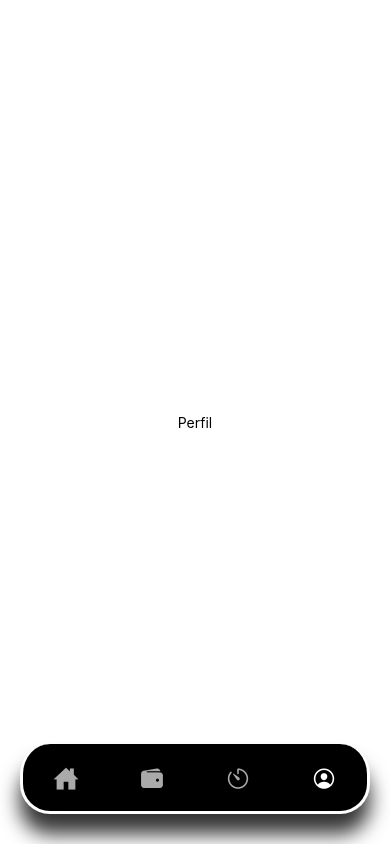
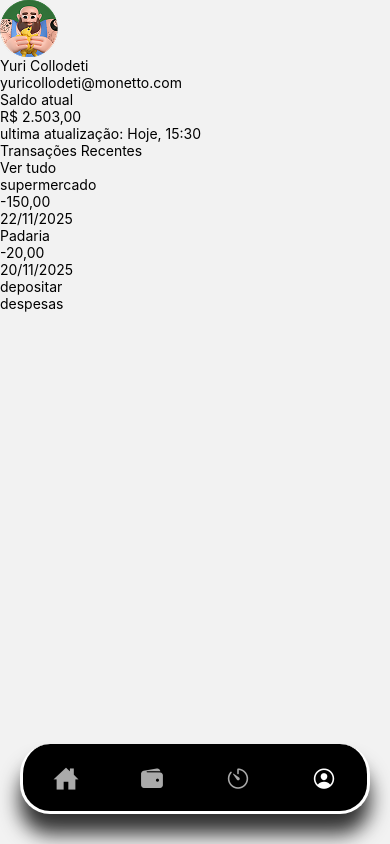
Before and after one commit to JoaoPedroDiasCoelho/TrabalhoFinalNative, a React Native app: screen /Profile in a window 390 px wide. Built offline with nearby package versions, Linux system fonts and the light colour scheme; no server answers.

Commit message:
refactor: mudanças na tela de perfil e ajusta rotas

```diff
--- a/src/routes/TabNavegation.tsx
+++ b/src/routes/TabNavegation.tsx
@@ -3,6 +3,7 @@ import { View, Text } from 'react-native';
 import { createBottomTabNavigator } from '@react-navigation/bottom-tabs';
 import { Ionicons } from '@expo/vector-icons';
 import HomeScreen from '../screens/HomeScreen';
+import ProfileScreen from '../screens/ProfileScreen';
 
 
 function WalletScreen() {
@@ -10,9 +11,6 @@ function WalletScreen() {
 }
 function HistoryScreen() {
   return <View style={{ flex: 1, backgroundColor: '#fff', justifyContent: 'center', alignItems: 'center' }}><Text>Histórico</Text></View>;
-}
-function ProfileScreen() {
-    return <View style={{ flex: 1, backgroundColor: '#fff', justifyContent: 'center', alignItems: 'center' }}><Text>Perfil</Text></View>;
 }
 
 const Tab = createBottomTabNavigator();
--- /dev/null
+++ b/src/screens/ProfileScreen.tsx
@@ -0,0 +1,67 @@
+import React from 'react';
+import { View, Text, Image, ScrollView, TouchableOpacity } from 'react-native';
+
+const usuario = {
+    nome: "Yuri Collodeti",
+    email: "yuricollodeti@monetto.com",
+    foto: require("../assets/avatar.png"),
+    saldo: "R$ 2.503,00"
+};
+
+const ProfileScreen = () => {
+    return (
+        <View>
+            <ScrollView>
+                <View>
+                    <View>
+                        <Image
+                            source={usuario.foto}
+                        />
+                    </View>
+                    <Text>{usuario.nome}</Text>
+                    <Text>{usuario.email}</Text>
+                </View>
+
+                <View>
+                    <Text>Saldo atual</Text>
+                    <Text>{usuario.saldo}</Text>
+                    <Text>ultima atualização: Hoje, 15:30</Text>
+                </View>
+
+                <View>
+                    <View>
+                        <Text>Transações Recentes</Text>
+                        <TouchableOpacity>
+                            <Text>Ver tudo</Text>
+                        </TouchableOpacity>
+                    </View>
+
+                    <View>
+                        <Text>supermercado</Text>
+                        <Text>-150,00</Text>
+                    </View>
+                    <Text>22/11/2025</Text>
+
+                    <View>
+                        <Text>Padaria</Text>
+                        <Text>-20,00</Text>
+                    </View>
+                    <Text>20/11/2025</Text>
+                </View>
+
+                <View>
+                    <TouchableOpacity>
+                        <Text>depositar</Text>
+                    </TouchableOpacity>
+
+                    <TouchableOpacity>
+                        <Text>despesas</Text>
+                    </TouchableOpacity>
+                </View>
+
+            </ScrollView>
+        </View>
+    );
+};
+
+export default ProfileScreen;
```
Also changed, not shown: src/screens/perfil/index.tsx (deleted, +0 -53 lines), src/screens/perfil/styles.ts (deleted, +0 -8 lines), 1 other file (tests, documents, lock files or other folders).
